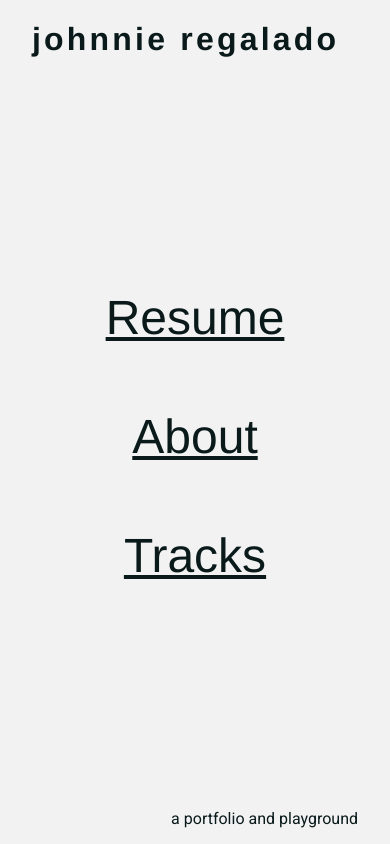
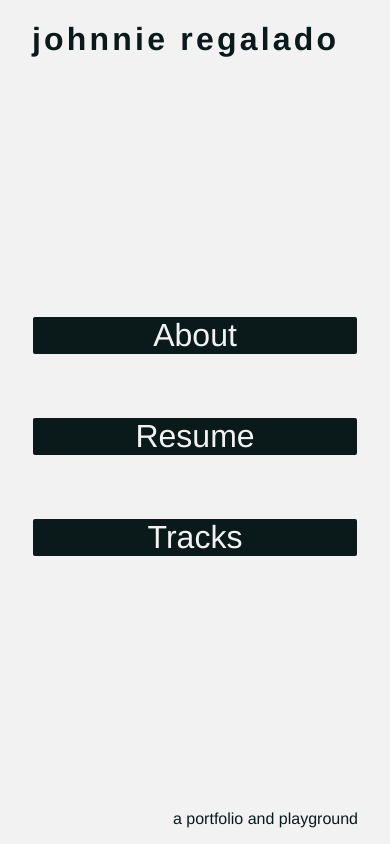
Before and after one commit to johnniereg/portfolio, a React (Create React App) app: page / in a window 390 px wide. Built offline with nearby package versions, Linux system fonts and the light colour scheme; a web font is replaced by a local one.

Commit message:
Better mobile style

```diff
--- a/src/App.scss
+++ b/src/App.scss
@@ -2,9 +2,13 @@
 @import 'styles/variables';
 @import 'styles/helpers';
 
-.home {
+body {
+  background-color: #f2f2f2;
+}
+
+.Home,
+.Tracks {
   height: 100vh;
-  background-color: #f2f2f2;
   padding-left: 2rem;
   padding-right: 2rem;
   display: flex;
@@ -14,6 +18,7 @@
 
 header {
   display: flex;
+  justify-content: flex-start;
 
   .nameplate {
     font-family: $font-stack-primary;
@@ -34,19 +39,19 @@ nav {
     margin: 2rem 0;
     text-align: center;
     background-color: #0a1a1a;
-      border-radius: 4px;
-
+    border-radius: 2px;
     transition: all 0.3s linear;
 
     @media screen and (max-width: 768px){
-      background-color: transparent;
-      text-decoration: underline;
+      color: #f2f2f2;
+      font-size: 2rem;
     }
 
-    &:hover {
+    &:hover,
+    &:focus {
       color: #f2f2f2;
       padding: 0;
-      margin: 0;
+      border-radius: 4px;
     }
   }
 
@@ -58,12 +63,30 @@ nav {
   }
 }
 
+.tracks-container {
+  display: block;
+  position: relative;
+  max-height: 80vh;
+  overflow: scroll;
+  text-align: center;
+
+  &::before {
+    content: '';
+    position: fixed;
+    top: 0;
+    left: 0;
+    width: 100%;
+    height: 25%;
+    background: linear-gradient(to top, transparent, #f2f2f2 95%);
+  }
+}
+
 footer {
   display: flex;
   justify-content: flex-end;
 
   p {
-    font-family: $font-stack-secondary;
+    font-family: $font-stack-primary;
     color: #0a1a1a;
   }
 }
--- a/src/routes/about.js
+++ b/src/routes/about.js
@@ -4,8 +4,8 @@ class About extends Component {
   render() {
     return (
       <div className="About">
-        <header className="Home-header">
-          <h1>About Me Page</h1>
+        <header>
+          <h1 className="nameplate">About Me Page</h1>
         </header>
       </div>
     );
--- a/src/routes/home.js
+++ b/src/routes/home.js
@@ -4,16 +4,16 @@ import { Link } from 'react-router-dom';
 class Home extends Component {
   render() {
     return (
-      <div className="home">
+      <div className="Home">
         <header>
           <h1 className="nameplate">Johnnie Regalado</h1>
         </header>
         <nav>
+          <Link className="nav-item" to="/me">
+            About
+          </Link>
           <Link className="nav-item" to="/resume">
             Resume
-          </Link>
-          <Link className="nav-item" to="/me">
-            About
           </Link>
           <Link className="nav-item" to="/tracks">
             Tracks
--- a/src/routes/tracks.js
+++ b/src/routes/tracks.js
@@ -26,17 +26,22 @@ class Tracks extends Component {
     let tracks = this.state.tracks;
 
     return (
-      <div className="About">
-        <header className="Tracks-header">Tracks</header>
-        <div className="tracks-container">
+      <div className="Tracks">
+        <header>
+          <h1 className="nameplate">Tracks</h1>
+        </header>
+        <main className="tracks-container">
           {tracks.map(function(track, index) {
             return (
-              <div key={index}>
+              <p key={index}>
                 "{track.name}" by {track.artist.name}
-              </div>
+              </p>
             );
           })}
-        </div>
+        </main>
+        <footer>
+          <p>Follow on Spotify</p>
+        </footer>
       </div>
     );
   }
```
